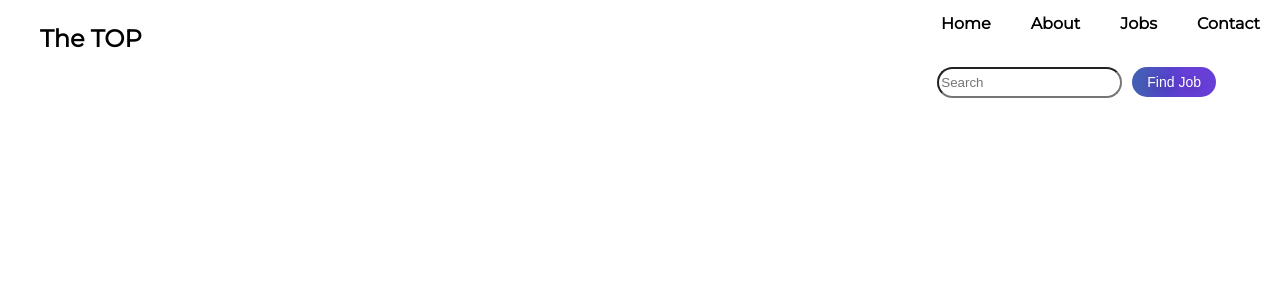
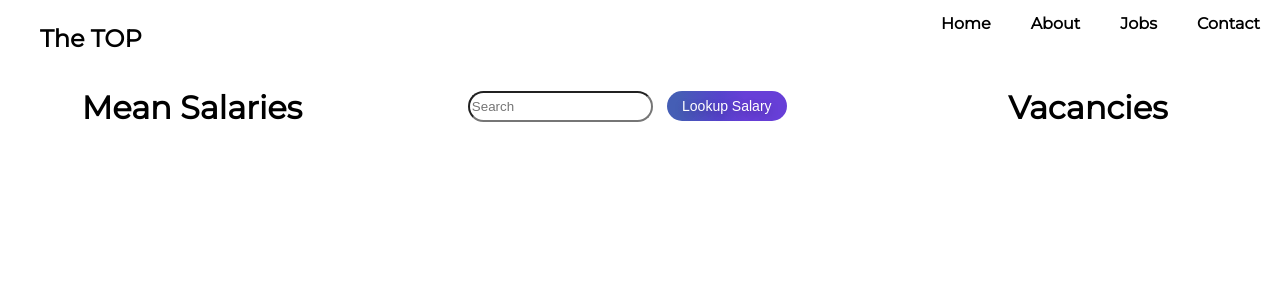
Before and after one commit to firequo/job-crusher, a website: page public/Jobs.html in a window 1280 px wide. Drawn offline with nearby package versions, Linux system fonts and the light colour scheme; no server answers.

Commit message:
formatting

```diff
--- /dev/null
+++ b/include/keys_example.json
@@ -0,0 +1,5 @@
+{
+    "apiKey": "your api key",
+    "apiId": "your api app id",
+    "supabaseKey" : "the supabase key"
+}
--- a/public/Jobs.html
+++ b/public/Jobs.html
@@ -18,19 +18,23 @@
         <b><a href="/jobs">Jobs</a></b>
         <b><a href="/contact">Contact</a></b>
     </div>
-    <div id="formbox">
-        <form>
-            <button id="search" class=".categoryButton" onclick="addJobToChart(); return false">Find Job</button>
-            <input type="text" required minlength="4" id="job" placeholder="Search">
-        </form>
+    <div id="chartboxtitles">
+        <h1 style="grid-column: donut1;">Mean Salaries</h1>
+        <div id="formbox" style="grid-column: jobs;">
+            <form>
+                <input type="text" required minlength="4" id="job" placeholder="Search">
+                <button id="search" class=".categoryButton" onclick="addJobToChart(); return false">Lookup Salary</button>
+            </form>
+        </div>
+        <h1 style="grid-column: donut2;">Vacancies</h1>
     </div>
-    <div id="jobChartBox">
-    </div>
-    <div id="radarChartBox">
-        <div>
+    <div id="chartboxbox">
+        <div id="donutOne">
             <canvas id="catVacChart"></canvas>
         </div>
-        <div>
+        <div id="jobChartBox">
+        </div>
+        <div id="donutTwo">
             <canvas id="catSalChart"></canvas>
         </div>
     </div>
@@ -88,6 +92,7 @@
                 labels.push(categories[i].category);
                 data.push(categories[i].avg_salary);
                 makeSalChart();
+                return false;
             });
             box.appendChild(button);
         }
@@ -103,15 +108,23 @@
         makeSalChart();
     }
     async function addJobToChart(){
-        const job = document.getElementById('job').value
+        const job = document.getElementById('job').value;
+        if(job.length < 4) return;
         console.log(job);
         if(labels.includes(job)) return;
         let loading = document.createElement('p');
         loading.textContent = 'Loading';
         loading.id = 'loading';
+        let search_bar = document.getElementById('job');
+        let button = document.getElementById('search');
+        let sb_disp = search_bar.style.display;
+        search_bar.style.display = 'none';
+        button.style.display = 'none';
         document.getElementById('formbox').appendChild(loading);
         const json = await fetch(`/salary/${job}`).then((res) => res.json());
         loading.remove();
+        search_bar.style.display = sb_disp;
+        button.style.display = 'inline';
         console.log(json);
         const keys = Object.keys(json);
         if(keys.length != 1) return;
@@ -135,6 +148,8 @@
                 }]
             },
             options: {
+                responsive: true,
+                maintainAspectRatio: false,
                 scales: {
                     y: {
                         beginAtZero: true
@@ -162,8 +177,7 @@
                     label: 'Vacancies',
                     data: vacancyData,
                     borderWidth: 1
-                },
-                ]
+                }]
             },
             options: {
                 responsive: true,
@@ -183,8 +197,7 @@
                     label: 'Mean Salary',
                     data: salaryData,
                     borderWidth: 1
-                },
-                ]
+                }]
             },
             options: {
                 responsive: true,
--- a/public/Jobs_Design.css
+++ b/public/Jobs_Design.css
@@ -38,16 +38,28 @@ body {
 a {
     text-decoration: none;
 }
+#chartboxtitles {
+    display: grid;
+    justify-content: center;
+    align-items: center;
+    text-align: center;
+    grid-template-columns: 5vw [donut1] 20vw  5vw [jobs] 40vw 5vw [donut2] 20vw 5vw;
+}
+#formbox {
+    justify-content: center;
+    align-items: center;
+}
 
 #job {
     border-radius: 25px;
-    float: right;
     margin-right: 10px;
+    margin-bottom: 0.2em;
     height: 25px;
+    grid-column: 1;
 }
 
 #search {
-    float: right;
+    grid-column: 2;
     display: inline;
     outline: 0;
     border: 0;
@@ -142,8 +154,33 @@ a {
     padding: 5px;
  }
 
-#radarChartBox {
-    display: flex;
-    flex-direction: row;
-    justify-content: space-evenly;
+#donutOne {
+    grid-column: donut1;
+    justify-self: center;
+    align-self: center;
+    box-sizing: border-box;
+    position: relative;
+    width: 100%;
+    height: 100%;
 }
+#donutTwo {
+    grid-column: donut2;
+    justify-self: center;
+    align-self: center;
+    box-sizing: border-box;
+    position: relative;
+    width: 100%;
+    height: 100%;
+}
+#jobChartBox {
+    grid-column: jobs;
+    justify-self: center;
+    width: 100%;
+    box-sizing: border-box;
+    height: 100%;
+}
+#chartboxbox {
+    display: grid;
+    grid-template-columns: 5vw [donut1] 20vw  5vw [jobs] 40vw 5vw [donut2] 20vw 5vw;
+    height: 50vh;
+}
```
